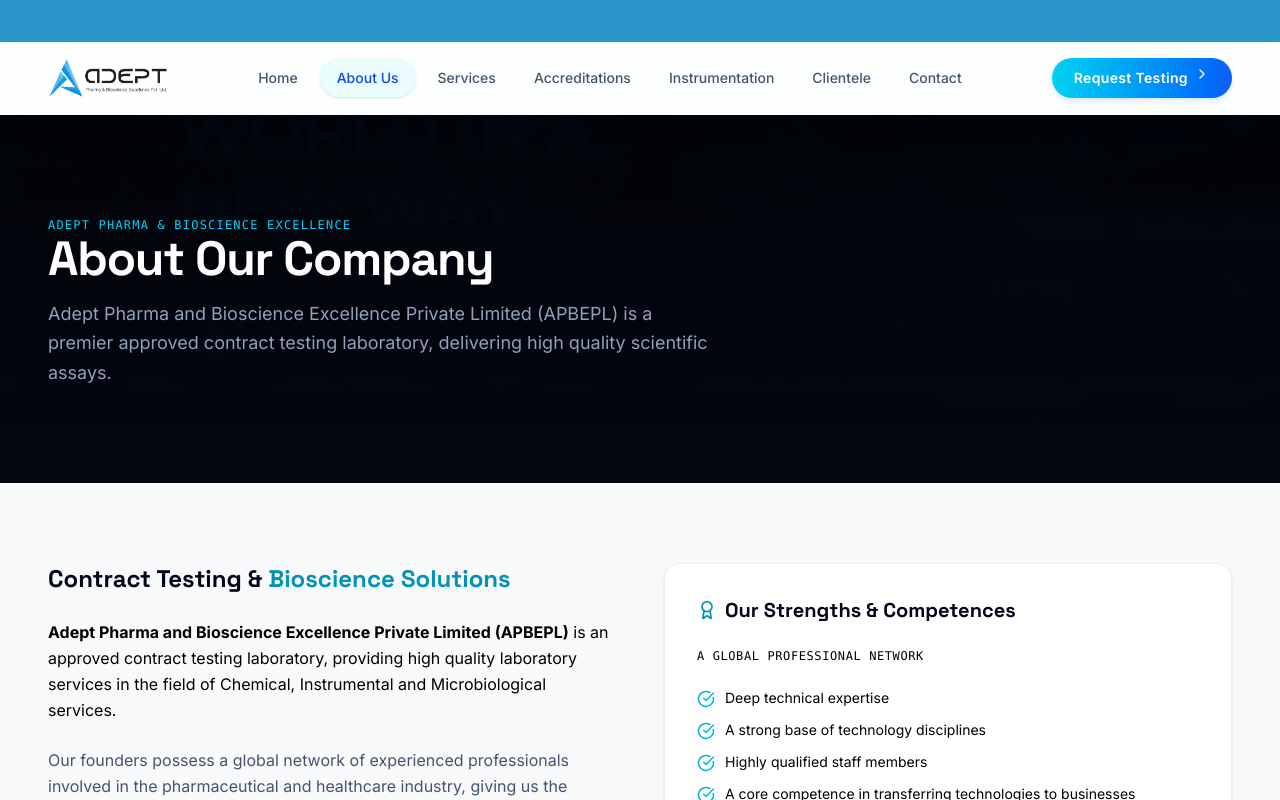
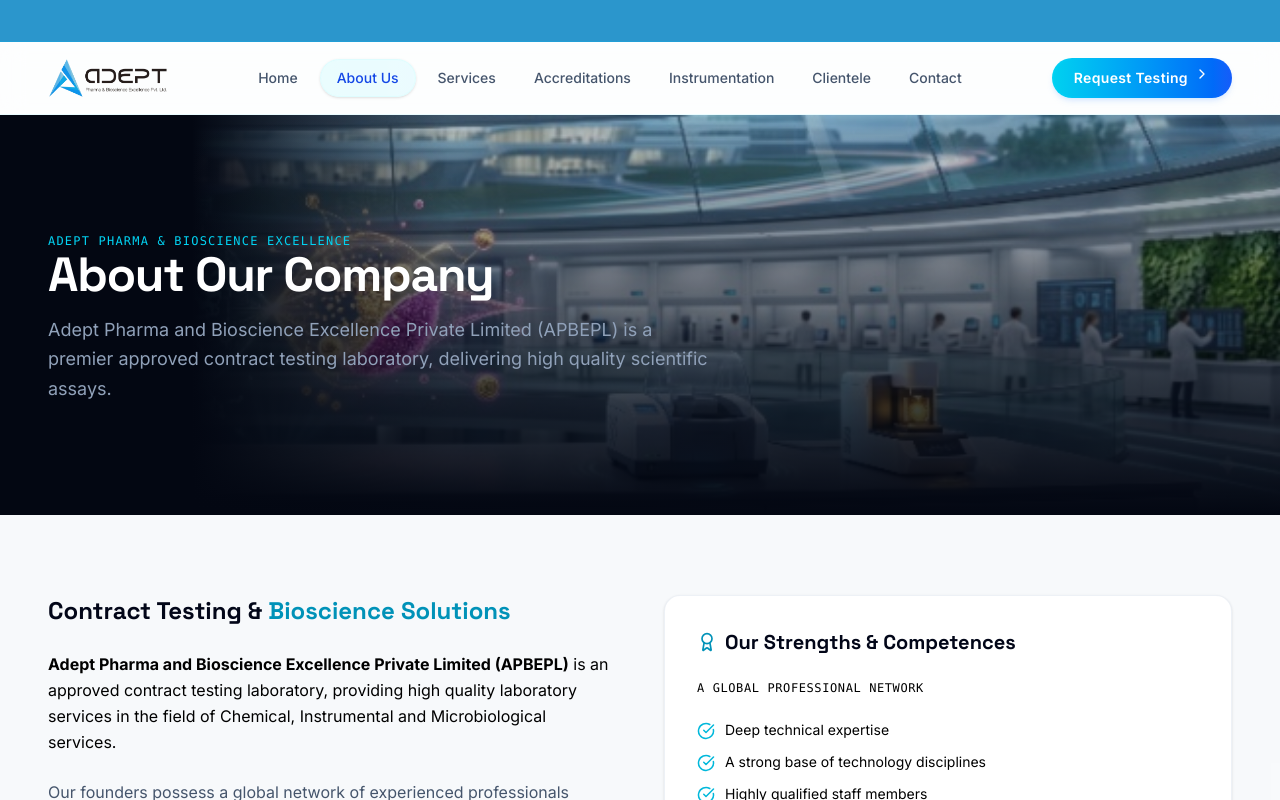
Before and after one commit to killmachine655551-wq/adept-pharma, a React (Vite) app: page / in a window 1280 px wide. Both pictures are taken after a click on the button "Review Our Laboratory Accreditations". Shown: the top 800 px of the page. Built offline with nearby package versions, Linux system fonts and the light colour scheme.

Commit message:
image 16-7

```diff
--- a/src/components/About.tsx
+++ b/src/components/About.tsx
@@ -22,6 +22,7 @@
   Network
 } from 'lucide-react';
 import pageBannerBg from '../assets/page-banner-bg.jpg';
+import aboutHeroBg from '../assets/about-hero-bg.jpg';
 
 export default function About() {
   const coreValues = [
@@ -64,9 +65,14 @@
   return (
     <div className="relative overflow-hidden bg-slate-50/50" id="about-page-container">
 
-      {/* Visual Header */}
-      <section className="bg-[#030712] text-white relative py-16 md:py-24" id="about-hero">
-        <div className="absolute inset-0 bg-cover bg-center mix-blend-multiply" style={{ backgroundImage: `url(${pageBannerBg})`, opacity: 0.65 }} />
+      <section className="bg-[#030712] text-white relative py-20 md:py-28 overflow-hidden" id="about-hero">
+        <div
+          className="absolute inset-y-0 right-0 w-[85%] bg-cover bg-right"
+          style={{ backgroundImage: `url(${aboutHeroBg})`, opacity: 0.85 }}
+        />
+        <div
+          className="absolute inset-y-0 left-[15%] w-[20%] bg-gradient-to-r from-[#030712] to-transparent"
+        />
         <div className="absolute inset-0 bg-gradient-to-b from-transparent to-[#030712]" />
 
         <div className="relative z-10 w-full max-w-full mx-auto px-4 sm:px-6 lg:px-8 xl:px-12 text-left space-y-4">
--- a/src/components/Home.tsx
+++ b/src/components/Home.tsx
@@ -14,6 +14,7 @@
 } from 'lucide-react';
 import { PageId } from '../types';
 import qaLabImg from '../assets/quality-assurance-lab.jpg';
+import qaDocImg from '../assets/quality-assurance-doc.jpg';
 
 interface HomeProps {
   setCurrentPage: (page: PageId) => void;
@@ -278,7 +279,7 @@
           <div className="lg:col-span-5 order-2 lg:order-1 w-full h-full flex animate-fade-in" id="coa-mockup-visual">
             <div className="relative w-full h-full min-h-[350px] lg:min-h-[420px] rounded-2xl overflow-hidden shadow-lg border border-slate-200/80 group">
               <img
-                src={qaLabImg}
+                src={qaDocImg}
                 alt="Analytical Quality Control Validation Lab"
                 className="absolute inset-0 w-full h-full object-cover group-hover:scale-102 transition-transform duration-300"
                 referrerPolicy="no-referrer"
```
Also changed, not shown: src/assets/about-hero-bg.jpg (added), src/assets/quality-assurance-doc.jpg (added).
